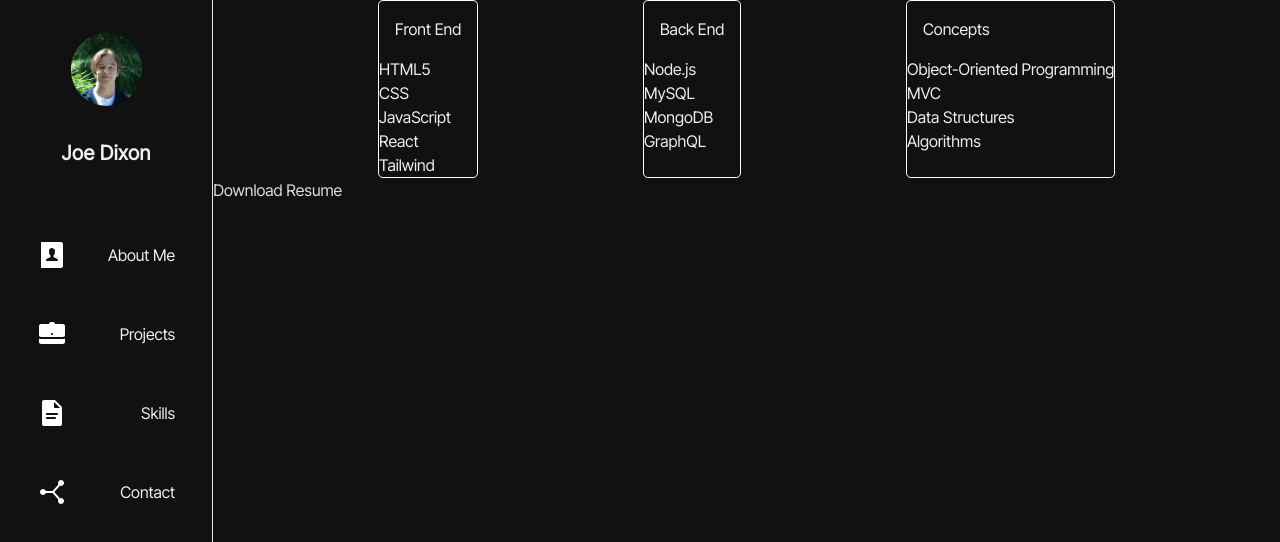
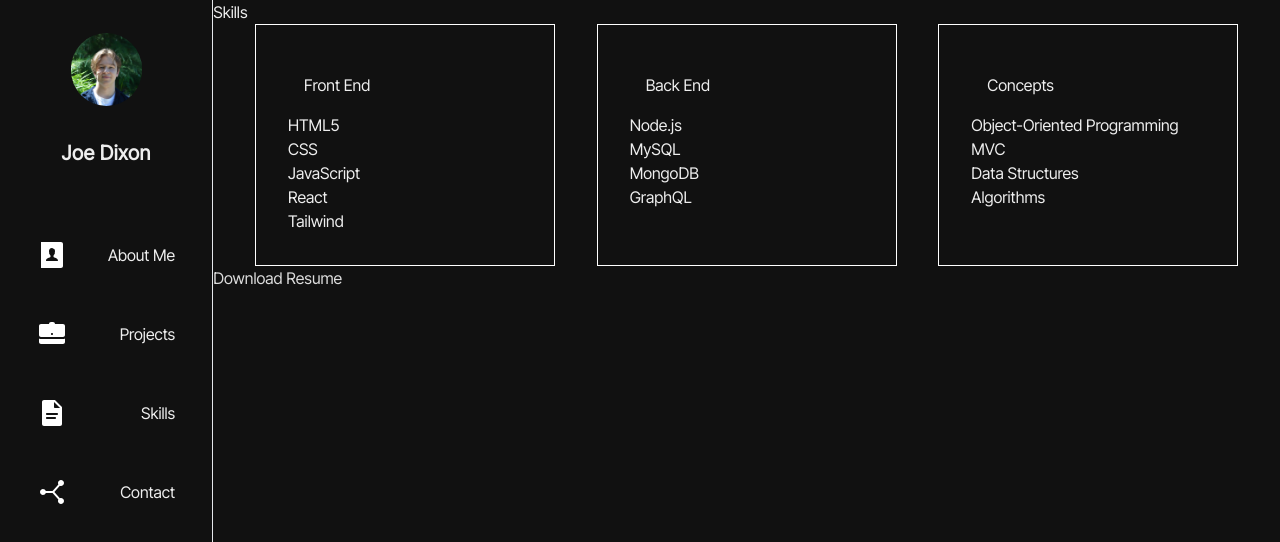
Before and after one commit to joerdixon/my-portfolio-2, a React (Create React App) app: page / in a window 1280 px wide. Both pictures are taken after a click on the element "Skills". Shown: the top 542 px of the page. Built offline with nearby package versions, Linux system fonts and the light colour scheme.

Commit message:
skill section revamp started

```diff
--- a/src/components/Page/Pages/Skills.jsx
+++ b/src/components/Page/Pages/Skills.jsx
@@ -6,6 +6,7 @@ import resume from '../../../assets/resume.pdf'
 function Skills(props) {
     return (
         <div className='w-5/6'>
+            <h2 className='sectionheading'>Skills</h2>
             <div className='w-full flex justify-evenly flex-wrap'>
                 <div className='skillsection'>
                     <h2>Front End</h2>
--- a/src/styles.css
+++ b/src/styles.css
@@ -90,17 +90,18 @@
         width: 50%;
     }
 
+
+    /*================================ SKILLS ================================*/
+
     .skillsection {
         border: 1px white solid;
-        border-radius: .3rem;
+        padding: 2rem;
+        width: 300px;
     }
 
     .skillsection h2 {
         margin: 1rem;
     }
-
-    /*================================ SKILLS ================================*/
-
 
     /*================================ CONTACT ================================*/
 
@@ -110,6 +111,11 @@
         width: 4.5rem;
     }
 
+    /* =============================== SITEWIDE =============================== */
+
+    .sectionheading {
+
+    }
 }
 
 /* Root Variables */
```
